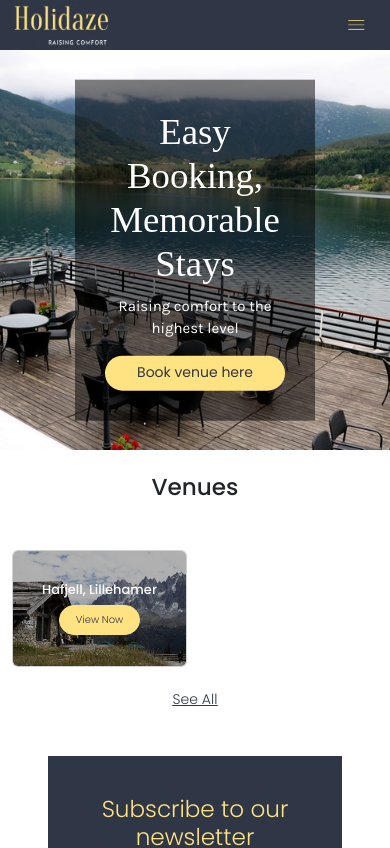
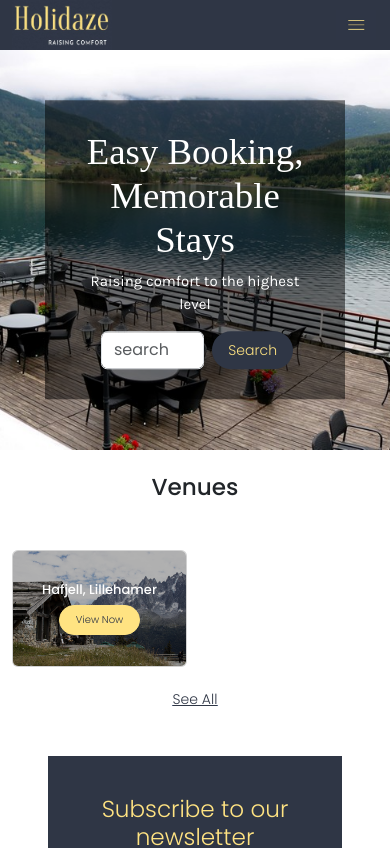
Before and after one commit to tahsinrukaiya/PROJECT-EXAM-2, a React (Vite) app: page / in a window 390 px wide. Shown: the top 848 px of the page. Built offline with nearby package versions, Linux system fonts and the light colour scheme; a web font is replaced by a local one.

Commit message:
seach form added

```diff
--- a/src/Components/HeroSection.jsx
+++ b/src/Components/HeroSection.jsx
@@ -8,10 +8,21 @@ export default function HeroSection() {
                 <div className="overlay">
                     <h1 className="display-4 text-white slogan">Easy Booking, Memorable Stays</h1>
                     <p className="lead text-white">Raising comfort to the highest level</p>
-                    <a href="#" className="btn btn-primary btn-lg px-4 rounded-pill button-banner">Book venue here</a>
+                    <h3 className="lead-2 text-white">Find a venue that is perfect for your event and activities</h3>
+                    <div className="col-10 col-md-6 col-lg-6">
+                        <div className="input-group search-form">
+                            <input type="search" className="form-control rounded" placeholder="search" aria-label="Search" aria-describedby="search-addon" />
+                            <button type="button" className="search-btn  rounded-pill mx-2 px-3" data-mdb-ripple-init>Search</button>
+                        </div>
+
+                    </div>
+
                 </div>
             </div>
 
         </div>
     );
 }
+
+
+//    <a href="#" className="btn btn-primary btn-lg px-4 rounded-pill button-banner">Book venue here</a>
--- a/src/index.css
+++ b/src/index.css
@@ -111,8 +111,24 @@
 .lead {
   font-family: "Karla", sans-serif;
   font-weight: 400 !important;
-  font-size: 26px;
+  font-size: 24px;
   color: #FFE382;
+}
+
+.lead-2 {
+  color: #FFE382 !important;
+}
+
+.search-form {
+  margin-left: 50% !important;
+}
+
+.search-btn {
+  color: #FFE382 !important;
+  box-shadow: none !important;
+  border: none !important;
+  background-color: #2F3645 !important;
+  font-size: 18px !important;
 }
 
 .button-banner {
@@ -377,6 +393,10 @@
     padding: 30px;
   }
 
+  .hero-text {
+    width: 300px !important;
+  }
+
   .hero-image {
     height: 400px;
   }
@@ -390,6 +410,18 @@
 
   .lead {
     font-size: 15px !important;
+  }
+
+  .lead-2 {
+    display: none !important;
+  }
+
+  .search-form {
+    margin-left: 13% !important;
+  }
+
+  .search-btn {
+    font-size: 14px !important;
   }
 
   .button-banner {
```
Also changed, not shown: src/Components/SearchVenue.jsx (added, +14 -0 lines), 1 other file (tests, documents, lock files or other folders).
